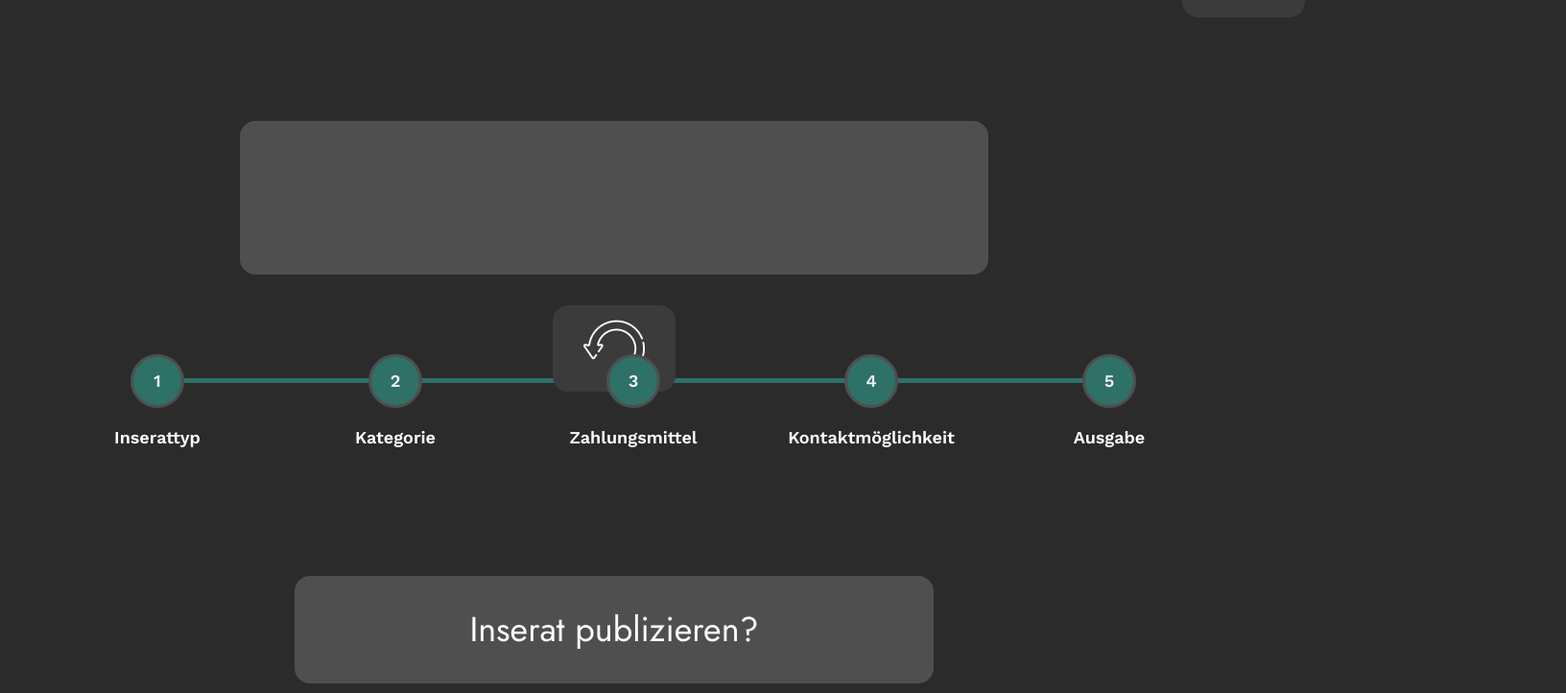
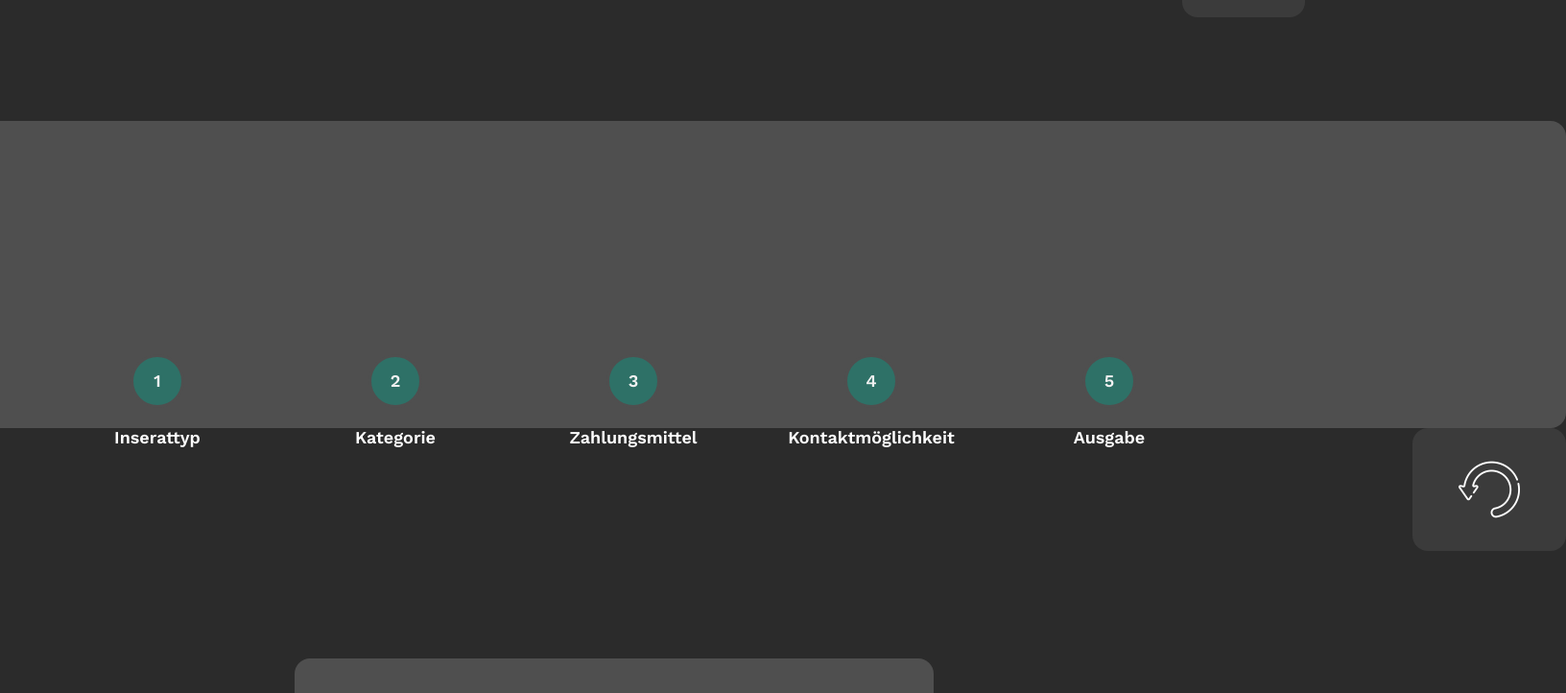
Before and after one commit to LuigiAdinolfi/write-ads-using-chatgpt, a React (Create React App) app: page /output in a window 1280 px wide. Shown: the part 286-1008 px from the top of the page at 96% size, 1632 px wide, since content can reach past the window. Built offline with nearby package versions, Linux system fonts and the light colour scheme; no server answers.

Commit message:
adjust layout

```diff
--- a/server.js
+++ b/server.js
@@ -17,7 +17,7 @@ app.post('/completions', async (req, res) => {
         body: JSON.stringify({
             model: "gpt-3.5-turbo",
             messages: [{role: "user", content: req.body.message}],
-            max_tokens: 1000,
+            max_tokens: 700,
         })
     }
     try {
--- a/src/Global.css
+++ b/src/Global.css
@@ -153,7 +153,7 @@ body {
     width: 100%;
     flex-direction: column;
     text-align: center;
-    font-size: 2.25rem;
+    font-size: 3rem;
     color: white;
     font-family: var(--font-jost);
 }
--- a/src/pages/ChooseAdTypeComponent.css
+++ b/src/pages/ChooseAdTypeComponent.css
@@ -1,11 +1,11 @@
 .grid-container-home {
     position: relative;
-    top: 28rem;
+    top: 42rem;
     display: grid;
     justify-content: center;
-    grid-template-columns: repeat(2, 18rem);
-    grid-template-rows: repeat(1, 16rem);
-    grid-column-gap: 8rem;
+    grid-template-columns: repeat(2, 22rem);
+    grid-template-rows: repeat(1, 20rem);
+    grid-column-gap: 14rem;
     grid-row-gap: 4rem;
     grid-template-areas:
     "offer-button search-button";
@@ -13,26 +13,26 @@
 }
 
 .subtitle-home {
-    top: 13rem;
+    top: 23rem;
     position: relative;
     text-align: center;
-    right: 18rem;
-    font-size: 3rem;
+    right: 26rem;
+    font-size: 3.4rem;
     font-family: var(--font-jost);
     color: darkgray;
     opacity: 0.3;
 }
 
 .place {
-    height: 6rem;
+    height: 8rem;
     display: inline-flex;
     align-items: center;
-    width: 700px;
+    width: 910px;
     padding-left: 2rem;
-    top: 14rem;
+    top: 24rem;
     position: relative;
     text-align: center;
-    font-size: 3rem;
+    font-size: 3.4rem;
     font-family: var(--font-jost);
     color: darkgray;
     background: #4F4F4F;
@@ -68,7 +68,7 @@
     position: relative;
     line-height: 140%;
     font-weight: 600;
-    font-size: 1.4rem;
+    font-size: 1.8rem;
     display: inline-block;
     width: 100%;
 }
--- a/src/pages/ContactComponent.css
+++ b/src/pages/ContactComponent.css
@@ -5,7 +5,7 @@
     justify-content: center;
     grid-template-columns: repeat(3, 18rem);
     grid-template-rows: repeat(1, 16rem);
-    grid-column-gap: 8rem;
+    grid-column-gap: 12rem;
     grid-row-gap: 4rem;
     grid-template-areas:
     "email-button phone-button form-button"
@@ -19,7 +19,7 @@
     border-radius: var(--br-base);
     background-color: #4F4F4F;
     width: 38rem;
-    height: 7rem;
+    height: 8rem;
     overflow: hidden;
     flex-shrink: 0;
     flex-direction: row;
@@ -50,7 +50,7 @@
 
 .grid-container-contact-select {
     position: relative;
-    top: 24rem;
+    top: 32rem;
     display: grid;
     justify-content: center;
     grid-template-columns: repeat(2, 16rem);
--- a/src/pages/OutputComponent.css
+++ b/src/pages/OutputComponent.css
@@ -1,6 +1,6 @@
 .grid-container-output-select {
     position: relative;
-    top: 24rem;
+    top: 26rem;
     display: grid;
     justify-content: center;
     grid-template-columns: repeat(2, 16rem);
@@ -20,13 +20,14 @@
     border-radius: var(--br-base);
     background-color: #4F4F4F;
     width: 38rem;
-    height: 7rem;
+    height: 8rem;
     overflow: hidden;
     flex-shrink: 0;
     flex-direction: row;
     padding-left: 1.8rem;
     padding-right: 1.8rem;
     gap: 2.75rem;
+    font-size: 3rem;
 }
 
 .frame-parent-text {
@@ -41,28 +42,25 @@
     font-size: 2.25rem;
     color: white;
     font-family: var(--font-jost);
-    padding-bottom: 8rem;
+    padding-bottom: 5rem;
 }
 
 .text-settings-parent {
     display: inline-flex;
     align-items: center;
     justify-content: center;
-    text-align: center;
+    text-align: justify;
     border-radius: var(--br-base);
     background-color: #4F4F4F;
-    width: 46rem;
+    width: 120rem;
     height: fit-content;
-    min-height: 6rem;
+    min-height: 16rem;
     overflow: hidden;
     flex-shrink: 0;
     flex-direction: row;
-    padding: 2rem 1.4rem;
+    padding: 2rem 2rem;
     gap: 2.75rem;
-}
-
-.text {
-    color: darkgrey;
+    font-size: 2.8rem;
 }
 
 .refresh-icon-wrapper {
@@ -71,13 +69,17 @@
     justify-content: center;
     text-align: center;
     position: relative;
-    top: 4rem;
-    margin-bottom: 4rem;
-    /*right: 86rem;*/
-    width: 8rem;
-    height: 5.6rem;
+    top: 5rem;
+    /*margin-bottom: 4rem;*/
+    left: 57rem;
+    width: 10rem;
+    height: 8rem;
     border-radius: var(--br-base);
     background-color: var(--color-darkslategray);
+}
+
+.text {
+    color: darkgrey;
 }
 
 .refresh-icon {
--- a/src/pages/OutputComponent.tsx
+++ b/src/pages/OutputComponent.tsx
@@ -28,7 +28,7 @@ export function OutputComponent() {
         navigate('/', {replace: true});
     }
 
-    useEffect(() => {
+    function getAdText() {
         const getOutput = async () => {
             console.log(textRequest)
             const options = {
@@ -50,6 +50,10 @@ export function OutputComponent() {
             }
         }
         getOutput();
+    }
+
+    useEffect(() => {
+        getAdText()
     }, []);
 
     useEffect(() => {
@@ -77,7 +81,7 @@ export function OutputComponent() {
                 </div>
             </div>
             <div className="refresh-icon-wrapper" onClick={() => {
-                // getOutput();
+                getAdText()
                 stayOnThePage()
             }}>
                 <img
--- a/src/pages/PaymentComponent.css
+++ b/src/pages/PaymentComponent.css
@@ -5,7 +5,7 @@
     justify-content: center;
     grid-template-columns: repeat(3, 18rem);
     grid-template-rows: repeat(1, 16rem);
-    grid-column-gap: 8rem;
+    grid-column-gap: 12rem;
     grid-row-gap: 4rem;
     grid-template-areas:
     "money-button time-button shareSomething-button"
@@ -13,16 +13,13 @@
     padding-bottom: 10rem;
 }
 
-/*.frame-parent-share {*/
-/*    padding-bottom: 30rem;*/
-/*}*/
-
 .hours-settings-parent,
 .money-settings-parent {
     border-radius: var(--br-base);
     background-color: #4F4F4F;
+    font-size: 3rem;
     width: 38rem;
-    height: 7rem;
+    height: 8rem;
     overflow: hidden;
     flex-shrink: 0;
     flex-direction: row;
@@ -36,7 +33,7 @@
     border-radius: var(--br-base);
     background-color: #4F4F4F;
     width: 38rem;
-    height: 7rem;
+    height: 8rem;
     overflow: hidden;
     flex-shrink: 0;
     flex-direction: row;
@@ -81,7 +78,7 @@
 
 .grid-container-payment-select {
     position: relative;
-    top: 24rem;
+    top: 32rem;
     display: grid;
     justify-content: center;
     grid-template-columns: repeat(2, 16rem);
@@ -143,7 +140,7 @@
     border-radius: var(--br-base);
     background-color: transparent;
     width: 38rem;
-    height: 7rem;
+    height: 8rem;
     overflow: hidden;
     flex-shrink: 0;
     flex-direction: row;
@@ -165,7 +162,7 @@
 
 .empty-grid-container-payment-select {
     position: relative;
-    top: 24rem;
+    top: 32rem;
     display: grid;
     justify-content: center;
     grid-template-columns: repeat(2, 16rem);
```
